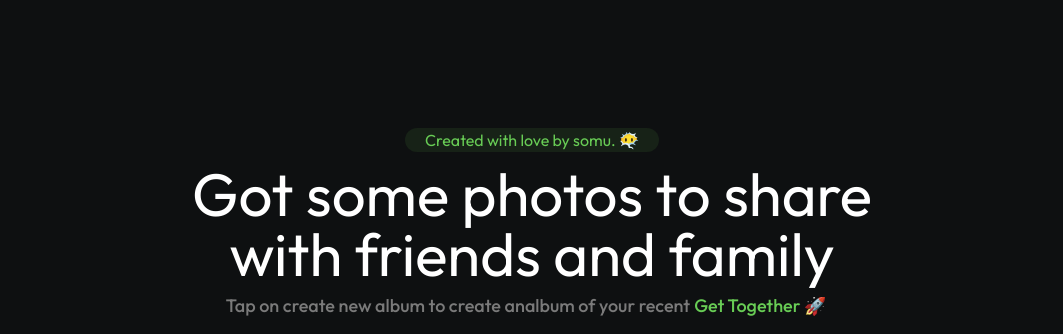
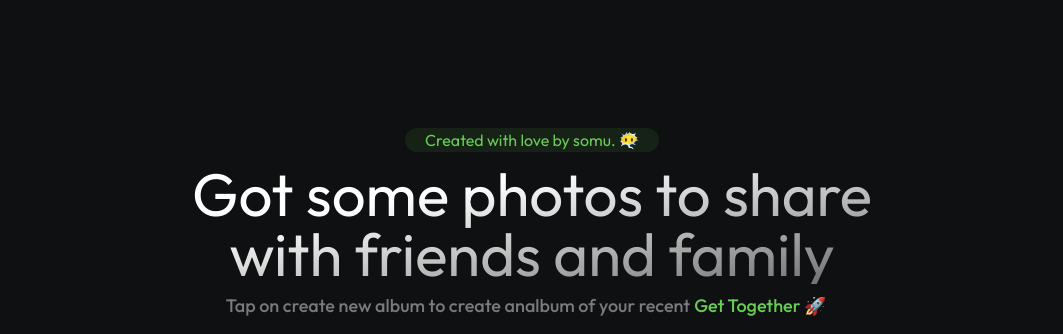
Before and after one commit to somkumarav/cloud-media-share, a Next.js app: page / in a window 1280 px wide. Shown: the top 334 px of the page, without its empty margins (108-1171 px from the left). Built offline with nearby package versions, Linux system fonts and the light colour scheme.

Commit message:
style: add gradient color to hero text

```diff
--- a/src/app/globals.css
+++ b/src/app/globals.css
@@ -7,14 +7,23 @@
     display: none;
   }
   .no-scrollbar {
-    -ms-overflow-style: none;  /* IE and Edge */
-    scrollbar-width: none;  /* Firefox */
-  }
+    -ms-overflow-style: none; /* IE and Edge */
+    scrollbar-width: none; /* Firefox */
   }
 
+  .text-gradient {
+    background: linear-gradient(
+      to right bottom,
+      rgb(255, 255, 255) 30%,
+      rgba(255, 255, 255, 0.38)
+    );
+    background-clip: text;
+    color: transparent;
+  }
+}
 
-@layer base{
-  html{
+@layer base {
+  html {
     @apply bg-background text-white;
   }
 }
--- a/src/components/home/hero-text.tsx
+++ b/src/components/home/hero-text.tsx
@@ -1,7 +1,7 @@
 export const HeroText = () => {
   return (
     <div className='opacity-0 animate-top-fade-in [animation-delay:400ms;]'>
-      <p className='text-2xl md:text-6xl text-center mb-2'>
+      <p className='text-2xl md:text-6xl text-center mb-2 text-gradient'>
         Got some photos to share <br /> with friends and family
       </p>
       <div className='mb-4 flex flex-col items-center text-muted font-medium text-sm md:text-lg'>
```
